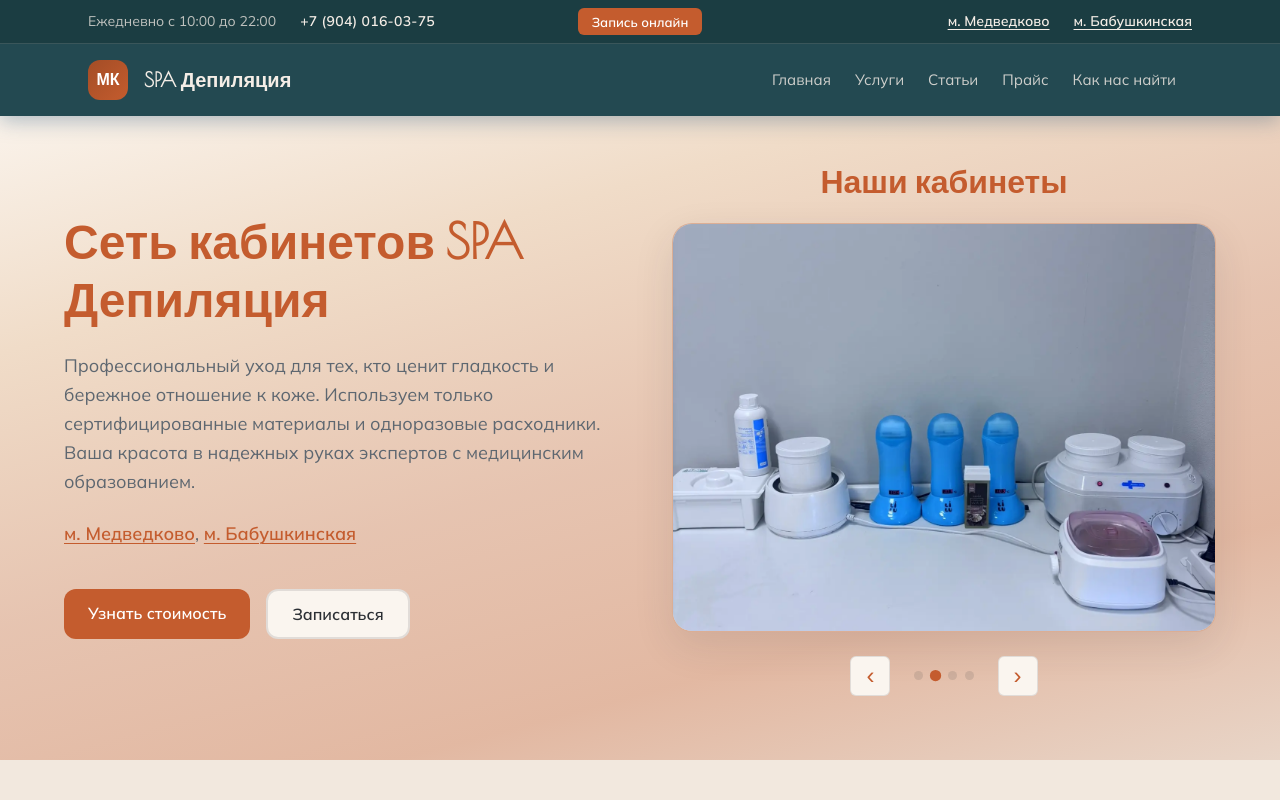
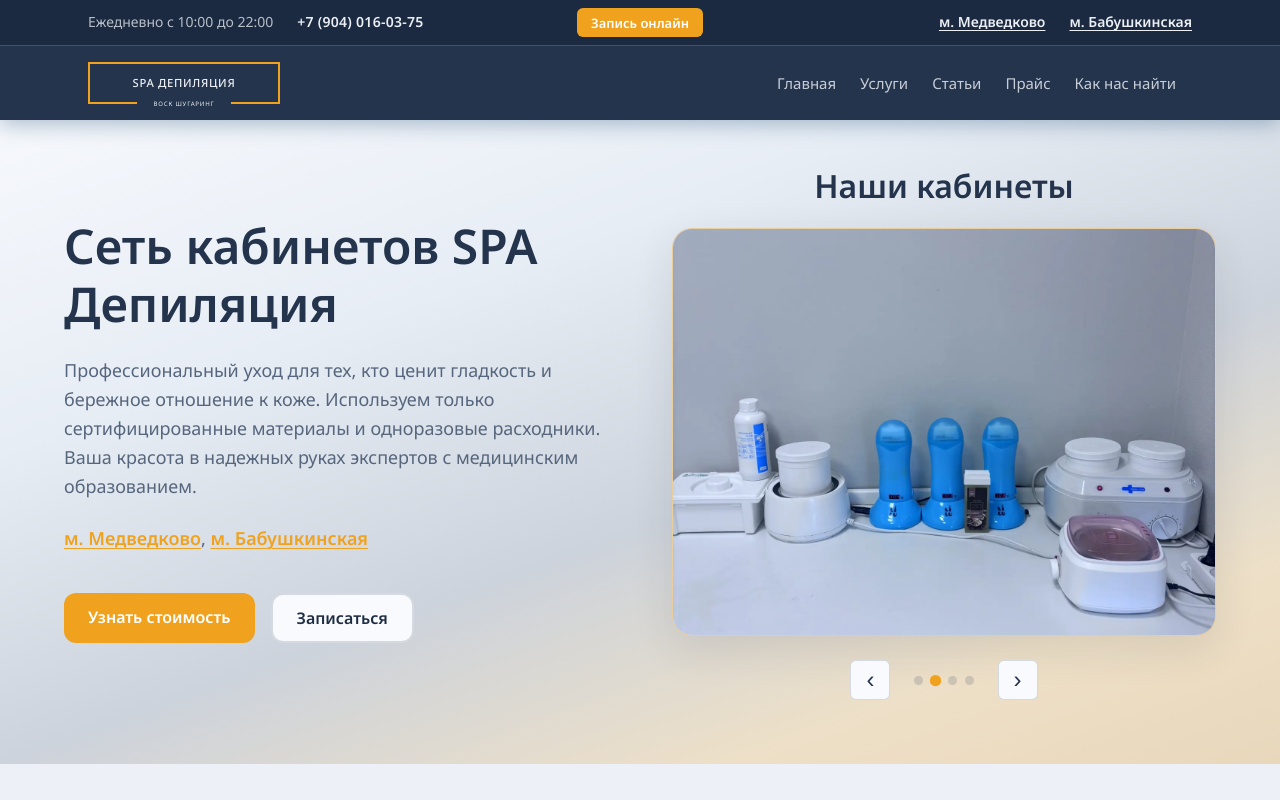
Before and after one commit to brainburner13/mother-landing, a Next.js app: page / in a window 1280 px wide. Shown: the top 800 px of the page. Built offline with nearby package versions, Linux system fonts and the light colour scheme.

Commit message:
change color pallet

```diff
--- a/src/app/globals.css
+++ b/src/app/globals.css
@@ -1,8 +1,8 @@
 @import "../styles/tokens.css";
 
 :root {
-  --font-display-fallback: "Cormorant Garamond", serif;
-  --font-body-fallback: "Mulish", system-ui, sans-serif;
+  --font-display-fallback: "Noto Sans", system-ui, sans-serif;
+  --font-body-fallback: "Noto Sans", system-ui, sans-serif;
 }
 
 html {
--- a/src/app/layout.tsx
+++ b/src/app/layout.tsx
@@ -1,17 +1,17 @@
 import type { Metadata } from "next";
-import { Mulish, Poiret_One } from "next/font/google";
+import { Noto_Sans } from "next/font/google";
 import "./globals.css";
 import { ContactBookProvider } from "@/components/ContactBook/ContactBookProvider";
 import { getSite } from "@/lib/site";
 
-const display = Poiret_One({
+const display = Noto_Sans({
   subsets: ["latin", "cyrillic"],
-  weight: ["400"],
+  weight: ["400", "500", "600", "700"],
   variable: "--font-display-fallback",
   display: "swap",
 });
 
-const body = Mulish({
+const body = Noto_Sans({
   subsets: ["latin", "cyrillic"],
   weight: ["400", "500", "600", "700"],
   variable: "--font-body-fallback",
--- a/src/components/ContactBook/ContactBookModal.module.css
+++ b/src/components/ContactBook/ContactBookModal.module.css
@@ -237,7 +237,7 @@
 .triggerHeroGhost:hover {
   border-color: var(--color-accent);
   color: var(--color-accent-hover);
-  background: rgba(196, 92, 46, 0.07);
+  background: rgba(240, 162, 30, 0.12);
 }
 
 .triggerService {
--- a/src/components/Hero/Hero.module.css
+++ b/src/components/Hero/Hero.module.css
@@ -1,12 +1,12 @@
 .hero {
   padding: var(--space-lg) var(--space-md) var(--space-xl);
   background: linear-gradient(
-    165deg,
-    #faf3eb 0%,
-    #f0dcc8 24%,
-    rgba(196, 92, 46, 0.26) 52%,
-    rgba(196, 92, 46, 0.34) 76%,
-    rgba(163, 77, 38, 0.12) 100%
+    160deg,
+    #f6f8fc 0%,
+    #e7edf5 30%,
+    rgba(36, 52, 77, 0.16) 58%,
+    rgba(240, 162, 30, 0.22) 82%,
+    rgba(216, 141, 16, 0.26) 100%
   );
   color: var(--color-text);
 }
--- a/src/components/OfficeCarousel/OfficeCarousel.module.css
+++ b/src/components/OfficeCarousel/OfficeCarousel.module.css
@@ -17,7 +17,7 @@
 
 .viewportHero {
   border-radius: var(--radius-lg);
-  border: 1px solid rgba(196, 92, 46, 0.38);
+  border: 1px solid rgba(240, 162, 30, 0.4);
   box-shadow: var(--shadow-hero-visual);
 }
 
@@ -83,7 +83,7 @@
 .arrow:hover {
   border-color: var(--color-accent);
   color: var(--color-accent-hover);
-  background: rgba(196, 92, 46, 0.08);
+  background: rgba(240, 162, 30, 0.1);
 }
 
 .dots {
--- a/src/components/SiteFooter/SiteFooter.module.css
+++ b/src/components/SiteFooter/SiteFooter.module.css
@@ -61,7 +61,7 @@
   width: 2.75rem;
   height: 2.75rem;
   border-radius: var(--radius-sm);
-  background: rgba(255, 250, 240, 0.1);
+  background: rgba(236, 239, 244, 0.1);
   border: 1px solid var(--color-chrome-border);
   color: var(--color-chrome-text);
   transition:
@@ -74,7 +74,7 @@
 .socialLink:hover {
   border-color: var(--color-accent);
   color: var(--color-chrome-hover);
-  background: rgba(196, 92, 46, 0.2);
+  background: rgba(240, 162, 30, 0.2);
   transform: translateY(-1px);
 }
 
--- a/src/components/SiteHeader/SiteHeader.module.css
+++ b/src/components/SiteHeader/SiteHeader.module.css
@@ -26,28 +26,62 @@
 .logo {
   display: flex;
   align-items: center;
-  gap: var(--space-sm);
   flex-shrink: 0;
 }
 
-.logoMark {
-  width: 2.5rem;
-  height: 2.5rem;
-  border-radius: var(--radius-md);
-  background: linear-gradient(135deg, var(--color-accent-hover), var(--color-accent));
-  color: #fff;
-  font-family: var(--font-display);
-  font-weight: 700;
-  font-size: 1rem;
+.logoFrame {
+  position: relative;
   display: flex;
+  flex-direction: column;
   align-items: center;
   justify-content: center;
+  width: clamp(7.2rem, 15vw, 12rem);
+  min-height: clamp(1.95rem, 3.3vw, 2.7rem);
+  padding: clamp(0.26rem, 0.5vw, 0.42rem) clamp(0.42rem, 0.8vw, 0.66rem) 0.54rem;
+  border: 2px solid var(--color-accent);
+  border-bottom: none;
+  color: var(--color-chrome-text);
+}
+
+.logoFrame::before,
+.logoFrame::after {
+  content: "";
+  position: absolute;
+  bottom: 0;
+  height: 2px;
+  background: var(--color-accent);
+}
+
+.logoFrame::before {
+  left: -2px;
+  width: calc(50% - clamp(1.95rem, 4.6vw, 2.8rem));
+}
+
+.logoFrame::after {
+  right: -2px;
+  width: calc(50% - clamp(1.95rem, 4.6vw, 2.8rem));
 }
 
 .logoText {
   font-family: var(--font-display);
-  font-weight: 600;
-  font-size: 1.25rem;
+  text-transform: uppercase;
+  letter-spacing: 0.06em;
+  font-weight: 500;
+  font-size: clamp(0.61rem, 0.88vw, 0.82rem);
+  line-height: 1.05;
+  color: var(--color-chrome-text);
+}
+
+.logoSubtitle {
+  position: absolute;
+  bottom: -0.16rem;
+  padding: 0 0.28rem;
+  font-family: var(--font-display);
+  text-transform: uppercase;
+  letter-spacing: 0.13em;
+  font-size: clamp(0.29rem, 0.48vw, 0.4rem);
+  line-height: 1;
+  background: var(--color-chrome-bg);
   color: var(--color-chrome-text);
 }
 
@@ -90,7 +124,7 @@
   width: 2.75rem;
   height: 2.75rem;
   border: none;
-  background: rgba(255, 250, 240, 0.12);
+  background: rgba(236, 239, 244, 0.12);
   border-radius: var(--radius-sm);
   cursor: pointer;
   color: var(--color-chrome-text);
@@ -98,7 +132,7 @@
 }
 
 .burger:hover {
-  background: rgba(255, 250, 240, 0.18);
+  background: rgba(236, 239, 244, 0.2);
 }
 
 .burgerLines {
--- a/src/components/SiteHeader/SiteHeader.tsx
+++ b/src/components/SiteHeader/SiteHeader.tsx
@@ -12,8 +12,10 @@ export function SiteHeader({ brand, nav }: Props) {
     <header className={styles.header}>
       <div className={styles.inner}>
         <a href="#" className={styles.logo}>
-          <span className={styles.logoMark}>{brand.shortName}</span>
-          <span className={styles.logoText}>{brand.name}</span>
+          <span className={styles.logoFrame}>
+            <span className={styles.logoText}>{brand.name}</span>
+            <span className={styles.logoSubtitle}>ВОСК ШУГАРИНГ</span>
+          </span>
         </a>
         <nav className={styles.nav} aria-label="Основное меню">
           <ul className={styles.navList}>
--- a/src/styles/tokens.css
+++ b/src/styles/tokens.css
@@ -1,46 +1,47 @@
 /*
- * Палитра (интерьер / Pinterest): уголь, серый, персиковый беж,
- * терракота, глубокий петроль (teal).
+ * Палитра логотипа: тёмный сине-графитовый, фирменный оранжевый,
+ * светлый нейтральный для текста и подложек.
  */
 :root {
-  --color-bg: #f2e8de;
-  --color-bg-elevated: #faf5ef;
-  --color-bg-muted: #e8dfd4;
-  --color-text: #2b2f34;
-  --color-text-muted: #5e6770;
-  --color-accent-secondary: #8f98a3;
-  --color-accent-secondary-hover: #737c88;
-  --color-accent: #c45c2e;
-  --color-accent-hover: #a34d26;
-  --color-accent-soft: rgba(196, 92, 46, 0.18);
-  --color-heading: #c45c2e;
+  --color-bg: #edf1f7;
+  --color-bg-elevated: #f8fafd;
+  --color-bg-muted: #e2e9f2;
+  --color-text: #1f2d43;
+  --color-text-muted: #56667d;
+  --color-accent-secondary: #6f84a3;
+  --color-accent-secondary-hover: #5f7391;
+  --color-accent: #f0a21e;
+  --color-accent-hover: #d88d10;
+  --color-accent-soft: rgba(240, 162, 30, 0.2);
+  --color-accent-gold-soft: rgba(240, 162, 30, 0.12);
+  --color-heading: #24344d;
   /* Заголовки секций (как тон шапки/футера) */
   --color-section-heading: var(--color-chrome-bg);
-  --color-border: rgba(43, 47, 52, 0.12);
-  --color-success: #6d7a82;
+  --color-border: rgba(36, 52, 77, 0.16);
+  --color-success: #34537a;
 
-  /* Хедер / футер — петроль */
-  --color-chrome-bg: #234951;
-  --color-chrome-bg-deep: #1b3d42;
-  --color-chrome-text: #f4ede6;
-  --color-chrome-muted: rgba(244, 237, 230, 0.82);
-  --color-chrome-border: rgba(244, 237, 230, 0.14);
-  --color-chrome-hover: #e07845;
+  /* Хедер / футер — как фон лого */
+  --color-chrome-bg: #24344d;
+  --color-chrome-bg-deep: #1b2a40;
+  --color-chrome-text: #eceff4;
+  --color-chrome-muted: rgba(236, 239, 244, 0.82);
+  --color-chrome-border: rgba(236, 239, 244, 0.2);
+  --color-chrome-hover: #f0a21e;
 
-  --color-header-dark: #234951;
-  --color-header-text: #f4ede6;
-  --color-header-muted: rgba(244, 237, 230, 0.78);
+  --color-header-dark: #24344d;
+  --color-header-text: #eceff4;
+  --color-header-muted: rgba(236, 239, 244, 0.78);
 
   /* Модалка */
-  --color-modal-bg: #faf5ef;
-  --color-modal-border: rgba(43, 47, 52, 0.14);
-  --color-modal-text: #2b2f34;
-  --color-modal-muted: #5e6770;
-  --color-modal-row: #f2e8de;
-  --color-modal-icon: #8f98a3;
+  --color-modal-bg: #f8fafd;
+  --color-modal-border: rgba(36, 52, 77, 0.16);
+  --color-modal-text: #1f2d43;
+  --color-modal-muted: #56667d;
+  --color-modal-row: #e9eff7;
+  --color-modal-icon: #7389a8;
 
   /* Типографика */
-  --font-display: var(--font-display-fallback), "Georgia", serif;
+  --font-display: var(--font-display-fallback), "Noto Sans", "Trebuchet MS", sans-serif;
   --font-body: var(--font-body-fallback), system-ui, sans-serif;
   --text-hero: clamp(2rem, 4vw, 3rem);
   --text-h2: clamp(1.5rem, 2.5vw, 2rem);
```
